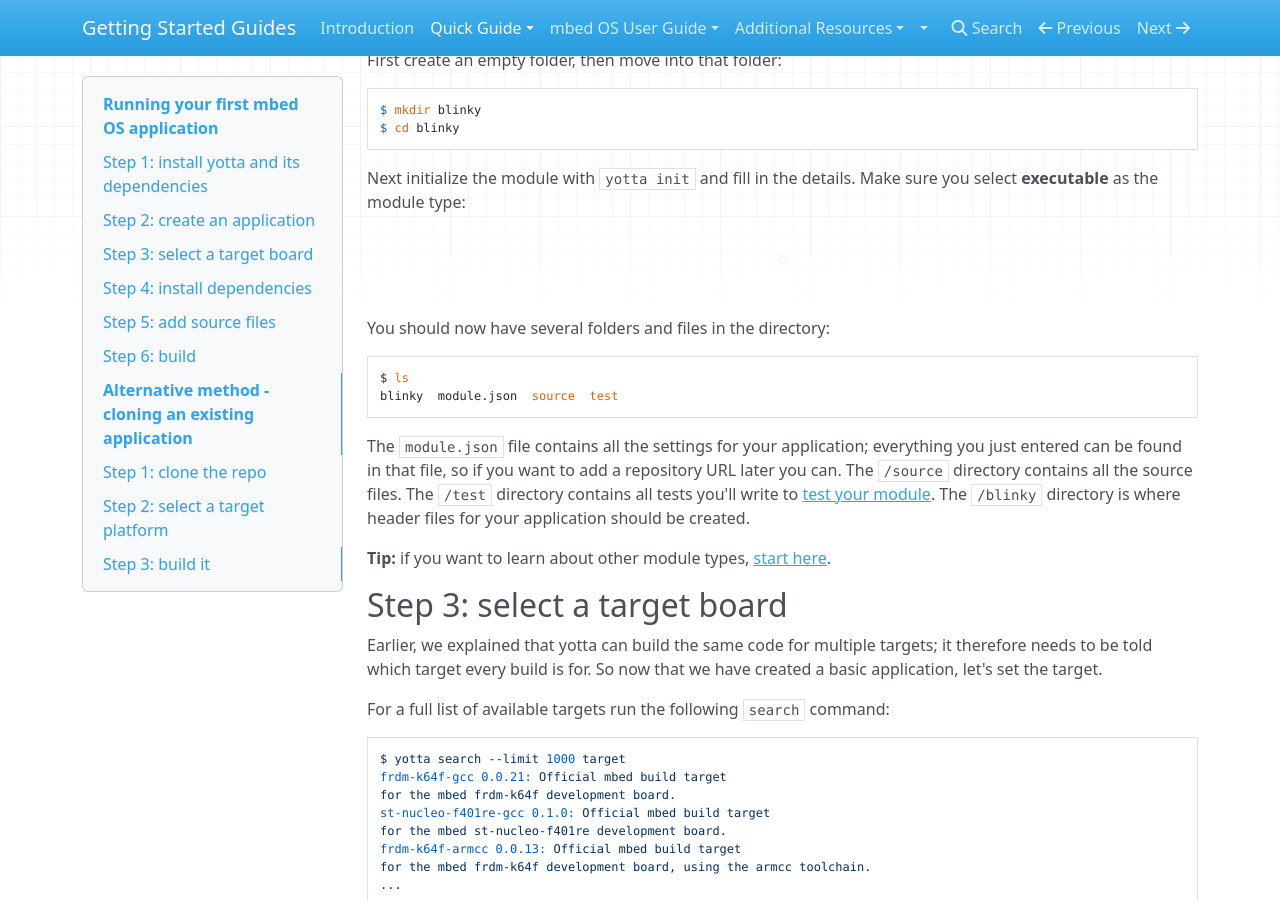
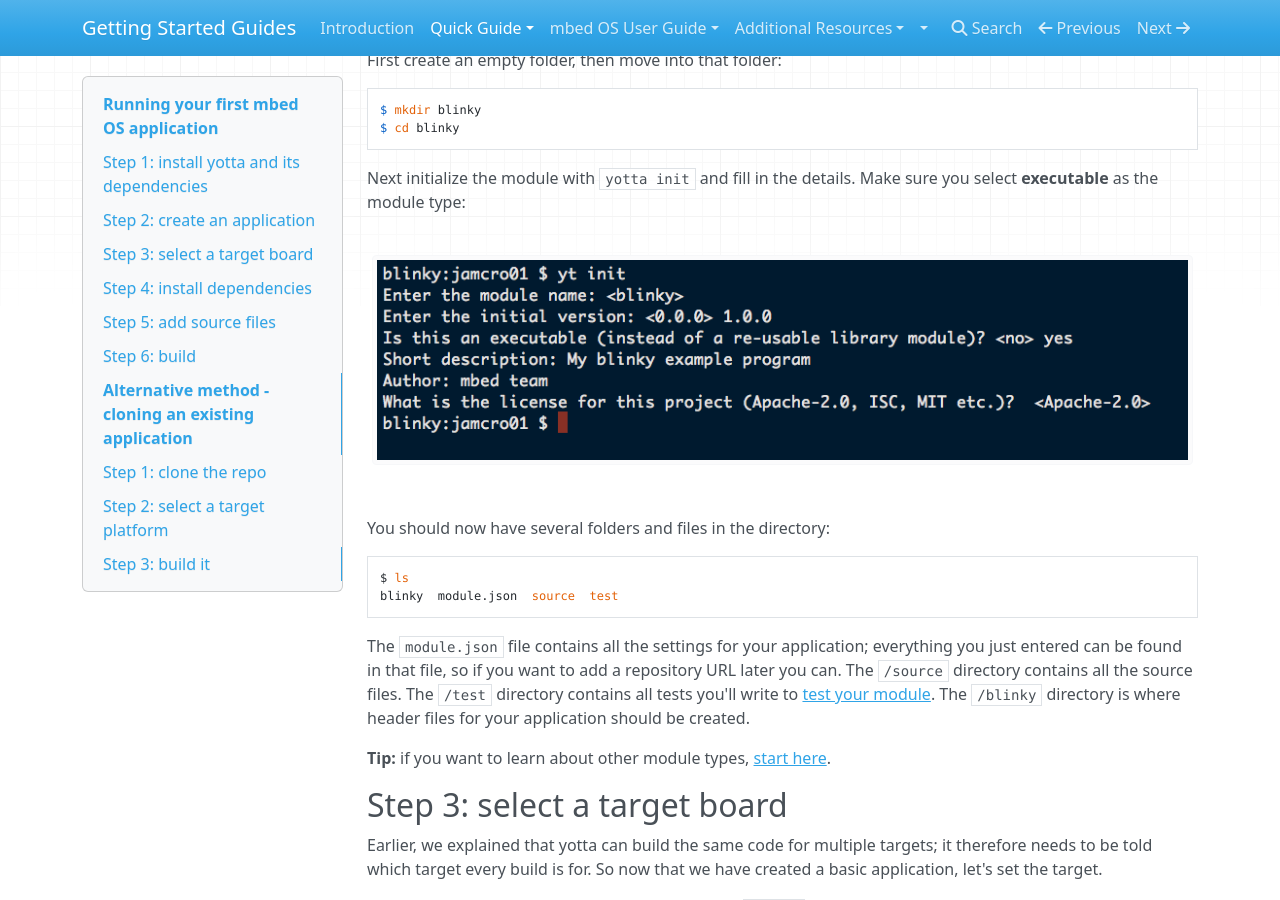
Before and after one commit to ARMmbed/GettingStartedmbedOS, an MkDocs documentation site: the page built from Docs/FirstProjectmbedOS.md, in a window 1280 px wide and 900 px high, scrolled down 347 px. Built offline with MkDocs 1.6.1, drawn with Linux system fonts in a browser that asks for light colours; nearby versions of some CDN libraries; old or Windows-style settings are respelled for this version of MkDocs.

Commit message:
Wrong link

```diff
--- a/Docs/FirstProjectmbedOS.md
+++ b/Docs/FirstProjectmbedOS.md
@@ -21,7 +21,7 @@ Next initialize the module with `yotta init` and fill in the details. Make sure
 
 
 <span style="display:block; text-align:center; padding:5px;">
-![](../Docs/Full_Guide/Images/yotta_init.png)</span>
+![](Full_Guide/Images/yotta_init.png)</span>
 
 You should now have several folders and files in the directory:
 
```
